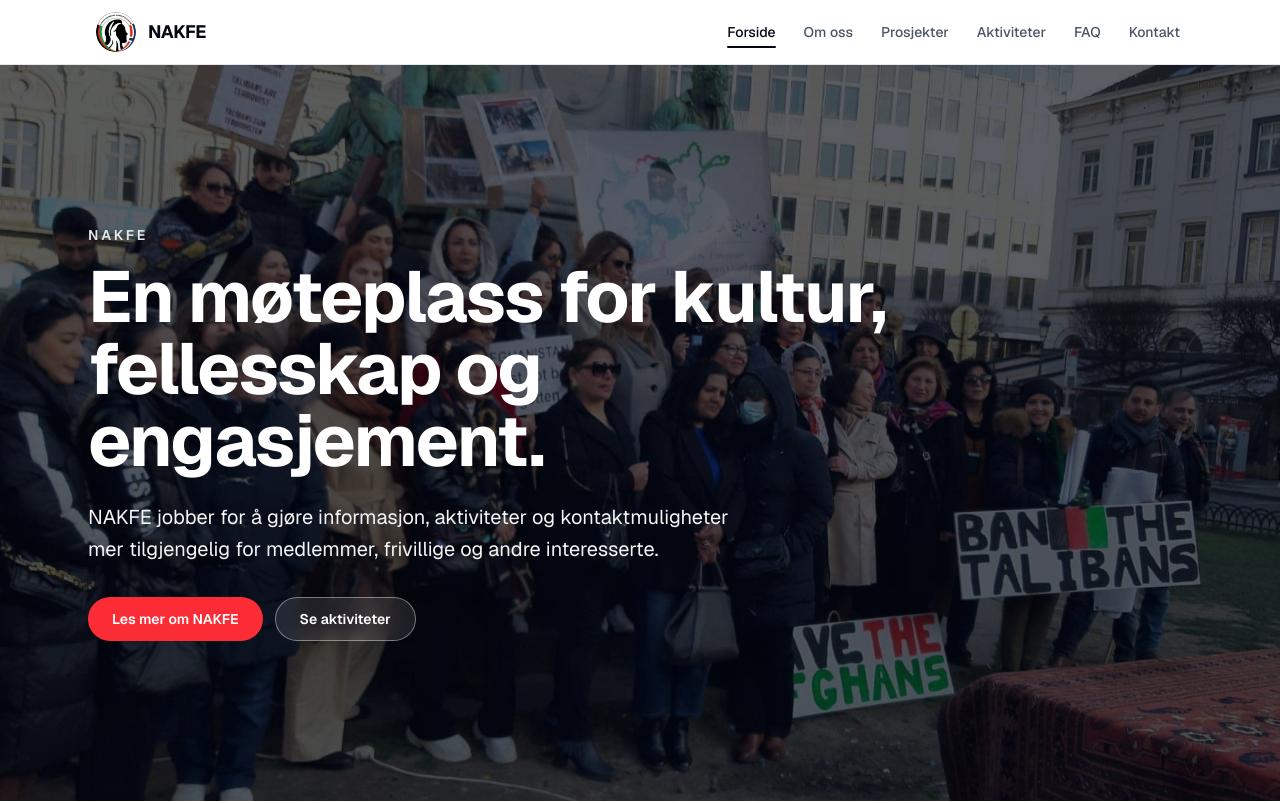
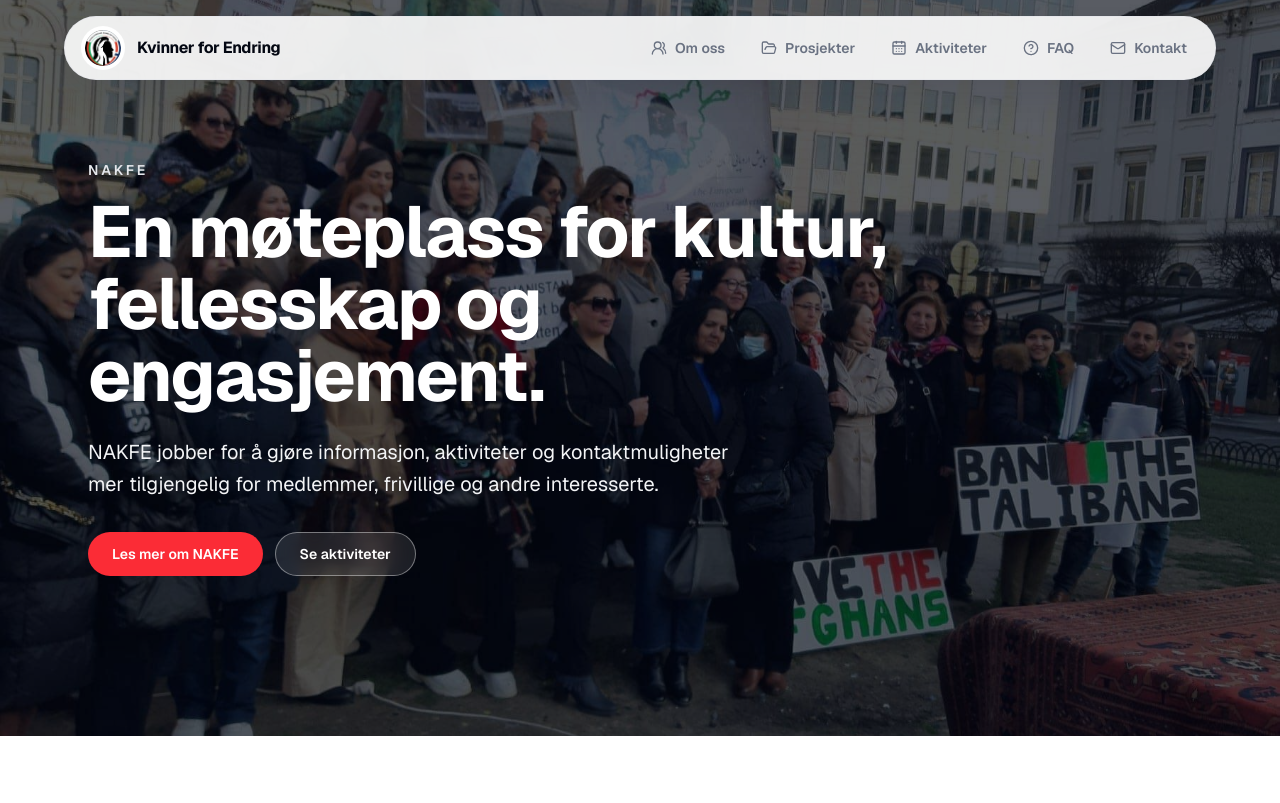
Before and after one commit to usman-ghafoorzai/nakfe-prosjekt, a Next.js app: page / in a window 1280 px wide. Shown: the top 803 px of the page. Built offline with nearby package versions, Linux system fonts and the light colour scheme.

Commit message:
Refactor `Navbar` component: Add `NavIcon`, improve design responsiveness, and enhance scroll behavior adjustments

```diff
--- /dev/null
+++ b/src/components/NavIcon.tsx
@@ -0,0 +1,23 @@
+import {
+  CalendarDays,
+  CircleHelp,
+  FolderOpen,
+  Mail,
+  UsersRound,
+} from "lucide-react";
+
+type NavIconProps = {
+  href: string;
+};
+
+export default function NavIcon({ href }: NavIconProps) {
+  const className = "h-4 w-4 shrink-0";
+
+  if (href === "/om-oss") return <UsersRound className={className} />;
+  if (href === "/prosjekter") return <FolderOpen className={className} />;
+  if (href === "/aktiviteter") return <CalendarDays className={className} />;
+  if (href === "/faq") return <CircleHelp className={className} />;
+  if (href === "/kontakt") return <Mail className={className} />;
+
+  return null;
+}
--- a/src/components/Navbar.tsx
+++ b/src/components/Navbar.tsx
@@ -4,45 +4,74 @@ import Image from "next/image";
 import Link from "next/link";
 import { usePathname } from "next/navigation";
 import type { KeyboardEvent } from "react";
-import { useId, useState } from "react";
+import { useEffect, useId, useState } from "react";
 import { headerNavigationItems } from "@/content/navigation";
+import NavIcon from "@/components/NavIcon";
 
-const desktopNavLinkBaseClasses =
-    "relative inline-flex min-h-11 items-center rounded-md px-3 text-sm font-medium outline-none transition duration-200 ease-out after:absolute after:inset-x-3 after:bottom-1.5 after:h-0.5 after:rounded-full after:bg-gray-950 after:transition-opacity after:duration-200 after:ease-out after:content-[''] hover:text-gray-950 focus-visible:text-gray-950 focus-visible:after:opacity-100 active:scale-[0.98] motion-reduce:transition-none motion-reduce:after:transition-none motion-reduce:active:scale-100";
+const visibleNavigationItems = headerNavigationItems.filter(
+    (link) => link.href !== "/",
+);
 
-const mobileNavLinkBaseClasses =
-    "relative flex min-h-11 items-center rounded-md px-3 pb-2 text-base font-medium outline-none transition duration-200 ease-out after:absolute after:bottom-1 after:left-3 after:h-0.5 after:w-10 after:rounded-full after:bg-gray-950 after:transition-opacity after:duration-200 after:ease-out after:content-[''] hover:text-gray-950 focus-visible:text-gray-950 focus-visible:after:opacity-100 motion-reduce:transition-none motion-reduce:after:transition-none";
+const desktopLinkClasses =
+    "inline-flex min-h-10 items-center gap-2 rounded-full px-3 text-sm font-semibold outline-none transition duration-200 ease-out hover:text-gray-950 focus-visible:ring-2 focus-visible:ring-gray-950/15 active:scale-[0.98] motion-reduce:transition-none motion-reduce:active:scale-100";
 
-function getNavLinkClasses(isCurrent: boolean, baseClasses: string) {
+const mobileLinkClasses =
+    "flex min-h-11 items-center gap-3 rounded-xl px-3 text-base font-semibold outline-none transition duration-200 ease-out hover:bg-gray-50 hover:text-gray-950 focus-visible:ring-2 focus-visible:ring-gray-950/15 motion-reduce:transition-none";
+
+function getLinkClasses(isCurrent: boolean, baseClasses: string) {
     return [
         baseClasses,
-        isCurrent ? "text-gray-950 after:opacity-100" : "text-gray-600 after:opacity-0",
+        isCurrent ? "text-gray-950" : "text-gray-500 hover:text-gray-800",
     ].join(" ");
 }
 
 export default function Navbar() {
     const pathname = usePathname();
     const [isOpen, setIsOpen] = useState(false);
+    const [isScrolled, setIsScrolled] = useState(false);
     const menuId = useId();
 
+    useEffect(() => {
+        function handleScroll() {
+            setIsScrolled(window.scrollY > 40);
+        }
+
+        handleScroll();
+        window.addEventListener("scroll", handleScroll, { passive: true });
+
+        return () => window.removeEventListener("scroll", handleScroll);
+    }, []);
+
     function handleKeyDown(event: KeyboardEvent<HTMLElement>) {
-        if (event.key === "Escape") {
-            setIsOpen(false);
-        }
+        if (event.key === "Escape") setIsOpen(false);
     }
 
     return (
-        <header className="sticky top-0 z-50 border-b border-gray-200 bg-white/95 backdrop-blur">
+        <header className="fixed inset-x-0 top-0 z-50 px-4 pt-4">
             <nav
                 aria-label="Hovednavigasjon"
-                className="mx-auto flex min-h-16 max-w-6xl items-center justify-between px-4 sm:px-6"
                 onKeyDown={handleKeyDown}
+                className={[
+                    "mx-auto flex items-center justify-between rounded-full border border-gray-200/80 bg-white/90 backdrop-blur-xl transition-all duration-300 ease-out motion-reduce:transition-none",
+                    isScrolled
+                        ? "min-h-14 max-w-5xl px-3 shadow-[0_14px_40px_rgba(15,23,42,0.14)]"
+                        : "min-h-16 max-w-6xl px-4 shadow-[0_12px_35px_rgba(15,23,42,0.10)]",
+                ].join(" ")}
             >
                 <Link
                     href="/"
-                    className="inline-flex min-h-11 items-center gap-3 rounded-md px-2 pr-4 text-lg font-bold tracking-tight text-gray-950 outline-none transition duration-200 ease-out hover:text-gray-700 active:scale-[0.98] focus-visible:underline focus-visible:underline-offset-4 motion-reduce:transition-none motion-reduce:active:scale-100"
-                    aria-label="NAKFE - gå til forsiden"
+                    aria-label="Kvinner for Endring - gå til forsiden"
                     onClick={() => setIsOpen(false)}
+                    className={[
+                        "inline-flex min-h-11 items-center rounded-full text-gray-950 outline-none transition-all duration-300 ease-out hover:text-gray-700 focus-visible:ring-2 focus-visible:ring-gray-950/15 active:scale-[0.98] motion-reduce:transition-none motion-reduce:active:scale-100",
+                        isScrolled ? "gap-0 pr-0" : "gap-3 pr-4",
+                    ].join(" ")}
+                >
+          <span
+              className={[
+                  "inline-flex items-center justify-center rounded-full bg-white transition-all duration-300 ease-out motion-reduce:transition-none",
+                  isScrolled ? "h-10 w-10" : "h-11 w-11",
+              ].join(" ")}
           >
             <Image
                 src="/images/nakfe-logo.jpg"
@@ -50,14 +79,27 @@ export default function Navbar() {
                 width={40}
                 height={40}
                 priority
-                        className="h-10 w-10 rounded-full object-contain"
+                className={[
+                    "rounded-full object-contain transition-all duration-300 ease-out motion-reduce:transition-none",
+                    isScrolled ? "h-8 w-8" : "h-9 w-9",
+                ].join(" ")}
             />
+          </span>
 
-                    <span>NAKFE</span>
+                    <span
+                        className={[
+                            "overflow-hidden whitespace-nowrap font-bold tracking-tight transition-[max-width,opacity,transform] duration-300 ease-out motion-reduce:transition-none",
+                            isScrolled
+                                ? "max-w-0 -translate-x-2 opacity-0"
+                                : "max-w-[14rem] translate-x-0 opacity-100",
+                        ].join(" ")}
+                    >
+            Kvinner for Endring
+          </span>
                 </Link>
 
-                <ul className="hidden items-center gap-1 md:flex">
-                    {headerNavigationItems.map((link) => {
+                <ul className="hidden items-center gap-3 md:flex">
+                    {visibleNavigationItems.map((link) => {
                         const isCurrent = pathname === link.href;
 
                         return (
@@ -66,9 +108,10 @@ export default function Navbar() {
                                     href={link.href}
                                     aria-current={isCurrent ? "page" : undefined}
                                     onClick={() => setIsOpen(false)}
-                                    className={getNavLinkClasses(isCurrent, desktopNavLinkBaseClasses)}
+                                    className={getLinkClasses(isCurrent, desktopLinkClasses)}
                                 >
-                                    {link.label}
+                                    <NavIcon href={link.href} />
+                                    <span>{link.label}</span>
                                 </Link>
                             </li>
                         );
@@ -77,15 +120,13 @@ export default function Navbar() {
 
                 <button
                     type="button"
-                    className="inline-flex min-h-11 min-w-11 items-center justify-center rounded-full border border-gray-300 bg-white text-2xl leading-none text-gray-950 shadow-sm outline-none transition duration-200 ease-out hover:bg-gray-50 active:scale-95 focus-visible:ring-2 focus-visible:ring-gray-950 focus-visible:ring-offset-2 motion-reduce:transition-none motion-reduce:active:scale-100 md:hidden"
                     aria-label={isOpen ? "Lukk hovedmeny" : "Åpne hovedmeny"}
                     aria-controls={menuId}
                     aria-expanded={isOpen}
                     onClick={() => setIsOpen((current) => !current)}
+                    className="inline-flex min-h-11 min-w-11 items-center justify-center rounded-full border border-gray-200 bg-white text-xl leading-none text-gray-950 shadow-sm outline-none transition duration-200 ease-out hover:bg-gray-50 focus-visible:ring-2 focus-visible:ring-gray-950/15 active:scale-95 motion-reduce:transition-none motion-reduce:active:scale-100 md:hidden"
                 >
-          <span aria-hidden="true" className="text-2xl leading-none">
-            {isOpen ? "×" : "☰"}
-          </span>
+                    <span aria-hidden="true">{isOpen ? "×" : "☰"}</span>
                 </button>
             </nav>
 
@@ -93,16 +134,16 @@ export default function Navbar() {
                 id={menuId}
                 aria-hidden={!isOpen}
                 className={[
-                    "overflow-hidden bg-white md:hidden",
-                    "transition-[max-height,opacity] duration-200 ease-out motion-reduce:transition-none",
+                    "mx-auto mt-3 max-w-6xl overflow-hidden rounded-3xl border border-gray-200 bg-white/95 shadow-[0_18px_50px_rgba(15,23,42,0.14)] backdrop-blur-xl md:hidden",
+                    "transition-[max-height,opacity,transform] duration-200 ease-out motion-reduce:transition-none",
                     isOpen
-                        ? "max-h-96 border-t border-gray-200 opacity-100"
-                        : "max-h-0 border-t-0 opacity-0",
+                        ? "max-h-96 translate-y-0 opacity-100"
+                        : "max-h-0 -translate-y-2 border-transparent opacity-0",
                 ].join(" ")}
             >
-                <nav aria-label="Mobil hovednavigasjon" className="mx-auto max-w-6xl px-4 py-3">
+                <nav aria-label="Mobil hovednavigasjon" className="p-3">
                     <ul className="flex flex-col gap-1">
-                        {headerNavigationItems.map((link) => {
+                        {visibleNavigationItems.map((link) => {
                             const isCurrent = pathname === link.href;
 
                             return (
@@ -112,9 +153,10 @@ export default function Navbar() {
                                         aria-current={isCurrent ? "page" : undefined}
                                         tabIndex={isOpen ? undefined : -1}
                                         onClick={() => setIsOpen(false)}
-                                        className={getNavLinkClasses(isCurrent, mobileNavLinkBaseClasses)}
+                                        className={getLinkClasses(isCurrent, mobileLinkClasses)}
                                     >
-                                        {link.label}
+                                        <NavIcon href={link.href} />
+                                        <span>{link.label}</span>
                                     </Link>
                                 </li>
                             );
```
Lines whose indentation alone changed are shown as unchanged.
